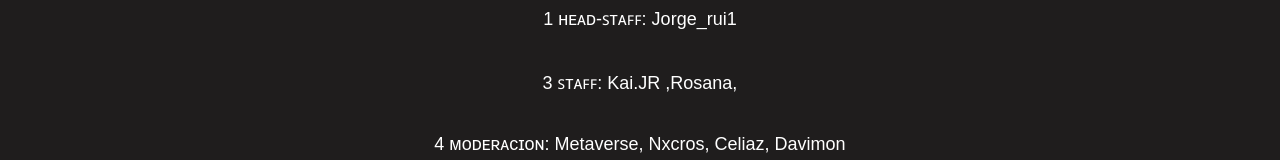
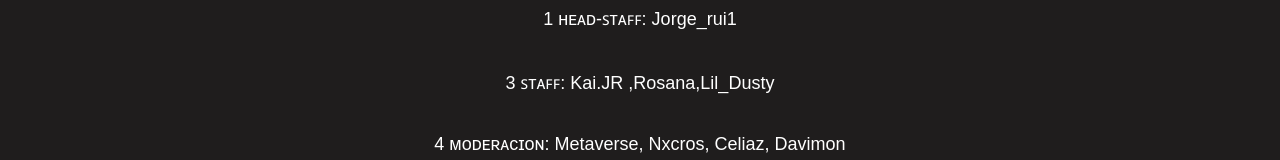
Before and after one commit to VozHispana/Voz-Hispana-Web, a plain HTML site: page Equipo de Administración.html in a window 1280 px wide. Shown: the part 290-450 px from the top of the page. Drawn offline with Linux system fonts and the light colour scheme.

Commit message:
Update Equipo de Administración.html

```diff
--- a/Equipo de Administración.html
+++ b/Equipo de Administración.html
@@ -32,7 +32,7 @@
             1 ʜᴇᴀᴅ-ꜱᴛᴀꜰꜰ: Jorge_rui1
         </p>
         <p style="color: white;" aria-setsize="200px">
-            3 ꜱᴛᴀꜰꜰ: Kai.JR ,Rosana,
+            3 ꜱᴛᴀꜰꜰ: Kai.JR ,Rosana,Lil_Dusty
         </p>
         <p style="color: white;" aria-setsize="200px">
             4 ᴍᴏᴅᴇʀᴀᴄɪᴏɴ: Metaverse, Nxcros, Celiaz, Davimon
```
